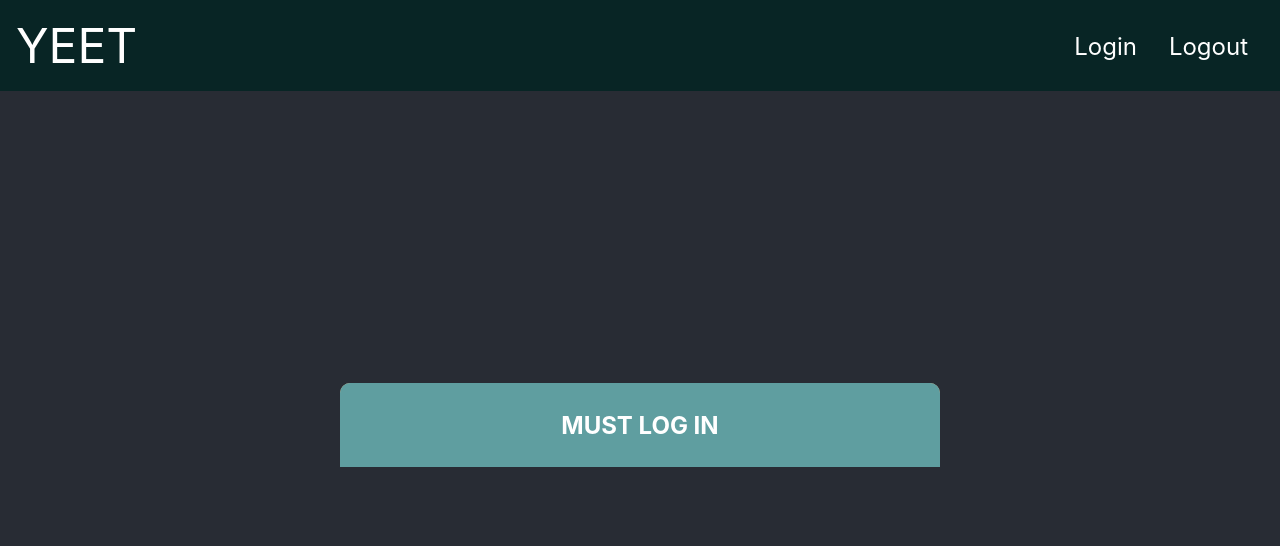
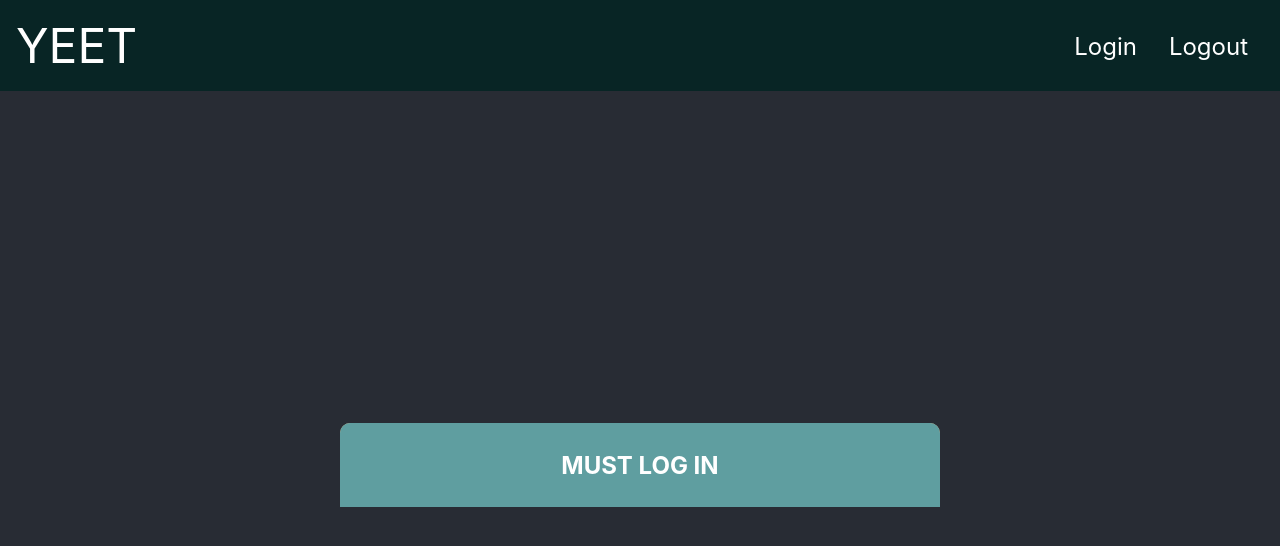
Before and after one commit to wilsoncollin7/My-Application, a React (Create React App) app in the folder client/: page / in a window 1280 px wide. Shown: the top 546 px of the page. Built offline with nearby package versions, Linux system fonts and the light colour scheme.

Commit message:
fixed some stuff

```diff
--- a/client/src/components/AllPostsComponent/AllPostsComponent.js
+++ b/client/src/components/AllPostsComponent/AllPostsComponent.js
@@ -6,7 +6,7 @@ import "./style.css";
 import Container from "../Container/Container";
 import Post from "../Post/Post";
 
-function AllPostsComponent() {
+function AllPostsComponent(props) {
 
   const [ allPosts, setAllPosts ] = useState([]);
 
--- a/client/src/components/Card/style.css
+++ b/client/src/components/Card/style.css
@@ -1,7 +1,7 @@
 .cardContainer {
   height: 100%;
   width: 600px;
-  margin-top: 50px;
+  margin-top: 130px;
   background-color: burlywood;
   border-radius: 10px;
 }
--- a/client/src/components/CreatePostComponent/CreatePostComponent.js
+++ b/client/src/components/CreatePostComponent/CreatePostComponent.js
@@ -5,7 +5,7 @@ import "./style.css";
 // components
 import Container from "../Container/Container";
 
-function CreatePostComponent() {
+function CreatePostComponent(props) {
 
   const [postObject, setPostObject] = useState({});
 
@@ -27,6 +27,7 @@ function CreatePostComponent() {
       })
       .then((res) => {
         console.log("Post Sent!")
+        props.handler()
       })
       .catch(err => console.log(err))
     }
```
Also changed, not shown: 1 other file (tests, documents, lock files or other folders).
